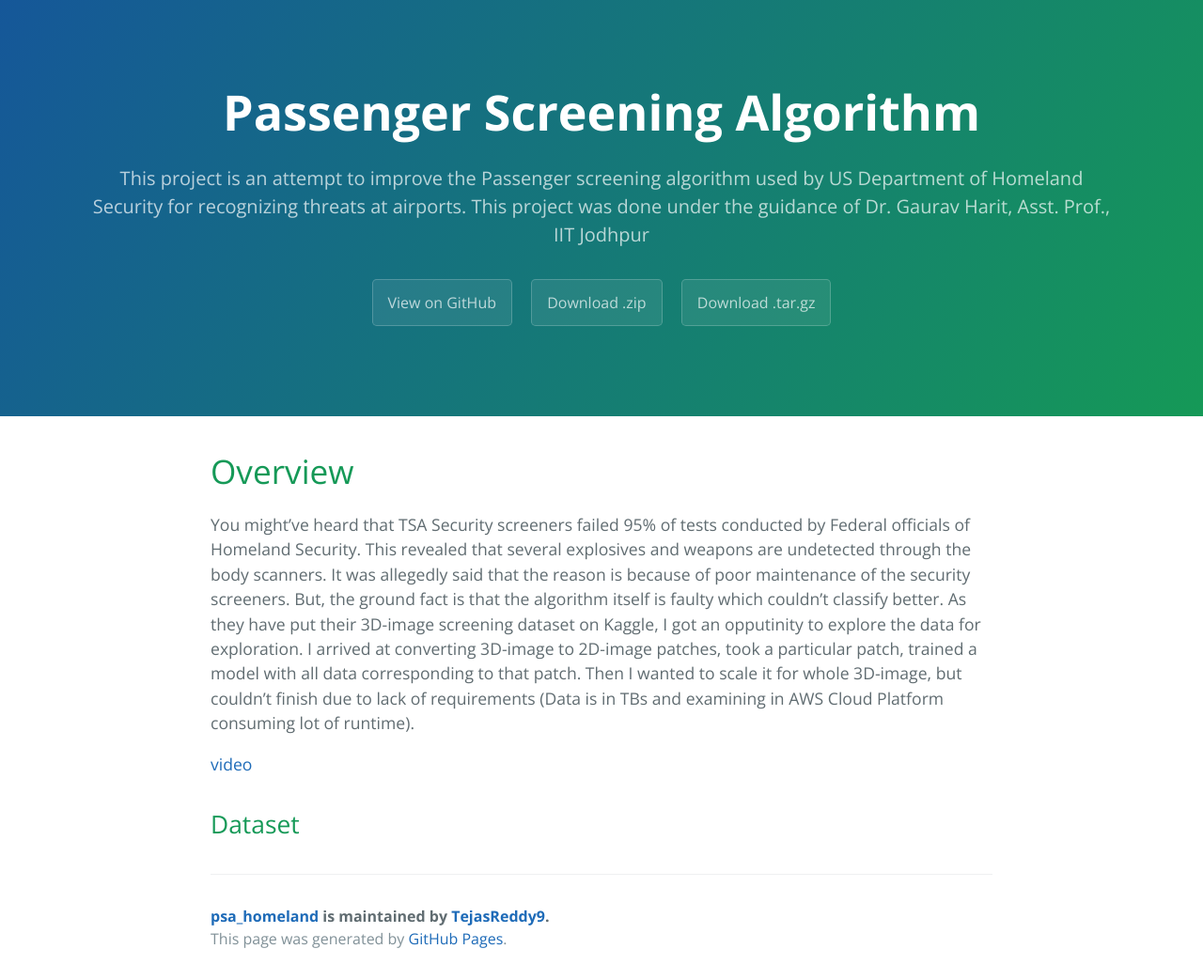
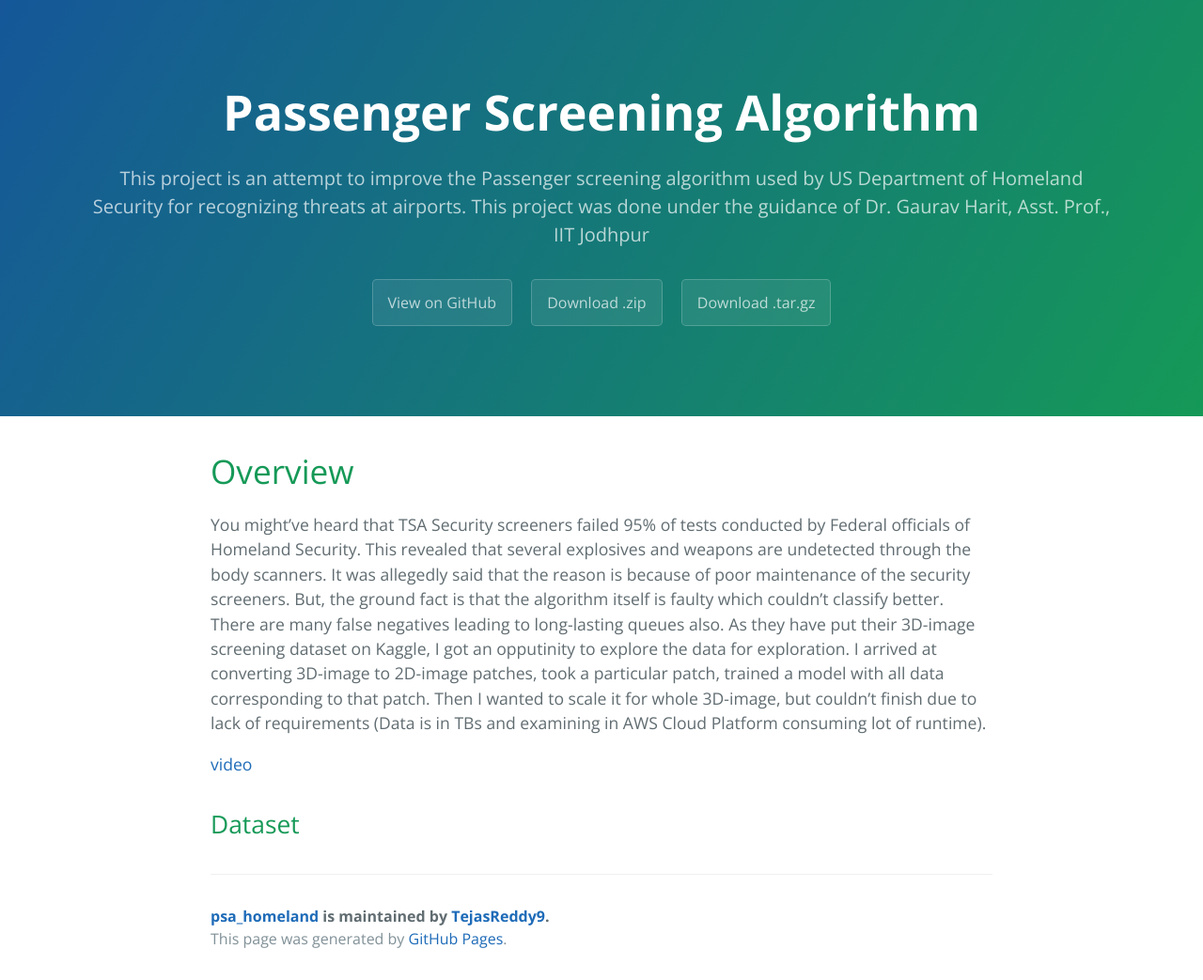
Before and after one commit to TejasReddy9/psa_homeland, a Jekyll site: the page built from docs/index.md, in a window 1280 px wide. Shown: the whole page at 94% size. Built offline with Jekyll 4.4.1, drawn with Linux system fonts in a browser that asks for light colours; our own code applies the rules of GitHub Pages for plain Markdown files.

Commit message:
Update index.md

```diff
--- a/docs/index.md
+++ b/docs/index.md
@@ -4,7 +4,7 @@ layout: default
 
 # Overview
 
-You might've heard that TSA Security screeners failed 95% of tests conducted by Federal officials of Homeland Security. This revealed that several explosives and weapons are undetected through the body scanners. It was allegedly said that the reason is because of poor maintenance of the security screeners. But, the ground fact is that the algorithm itself is faulty which couldn't classify better. As they have put their 3D-image screening dataset on Kaggle, I got an opputinity to explore the data for exploration. I arrived at converting 3D-image to 2D-image patches, took a particular patch, trained a model with all data corresponding to that patch. Then I wanted to scale it for whole 3D-image, but couldn't finish due to lack of requirements (Data is in TBs and examining in AWS Cloud Platform consuming lot of runtime).
+You might've heard that TSA Security screeners failed 95% of tests conducted by Federal officials of Homeland Security. This revealed that several explosives and weapons are undetected through the body scanners. It was allegedly said that the reason is because of poor maintenance of the security screeners. But, the ground fact is that the algorithm itself is faulty which couldn't classify better. There are many false negatives leading to long-lasting queues also. As they have put their 3D-image screening dataset on Kaggle, I got an opputinity to explore the data for exploration. I arrived at converting 3D-image to 2D-image patches, took a particular patch, trained a model with all data corresponding to that patch. Then I wanted to scale it for whole 3D-image, but couldn't finish due to lack of requirements (Data is in TBs and examining in AWS Cloud Platform consuming lot of runtime).
 
 [video]()
 
```
